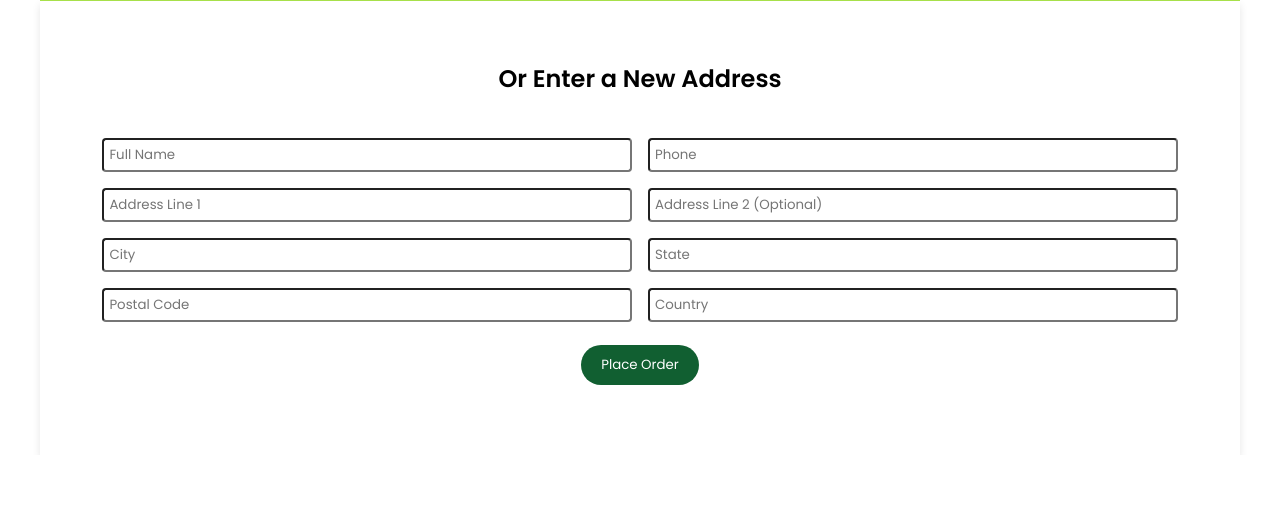
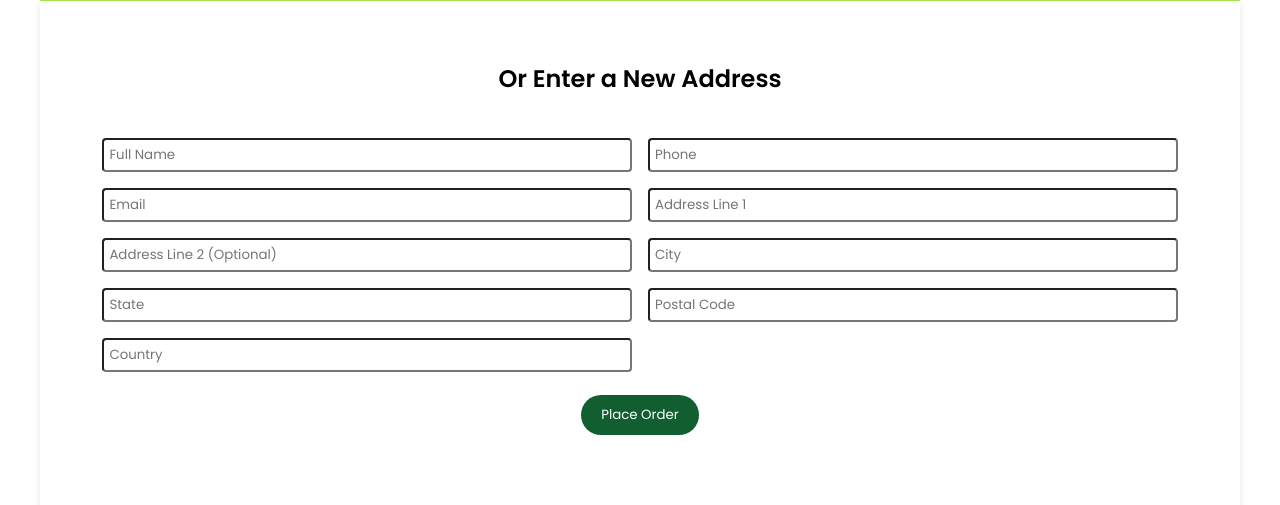
Before and after one commit to murali2p/nirviyu-ecommerce, a Flask app: page /address in a window 1280 px wide. Shown: the part 381-886 px from the top of the page. Before the commit the page ends 766 px from the top, so only its background shows below. Run offline with Flask 3, Linux system fonts and the light colour scheme; the visitor is signed in with stand-in values (Sample User, id 1); data that the repository does not hold is empty.

Commit message:
added user email workflow

```diff
--- a/app.py
+++ b/app.py
@@ -342,11 +342,12 @@ def add_to_order():
             state = request.form['state']
             postal_code = request.form['postal_code']
             country = request.form['country']
+            email=request.form['email']
 
             cursor.execute("""
-                INSERT INTO addresses (user_id, full_name, phone, address_line1, address_line2, city, state, postal_code, country, is_default)
-                VALUES (%s, %s, %s, %s, %s, %s, %s, %s, %s,%s)
-            """, (current_user.id, full_name, phone, address_line1, address_line2, city, state, postal_code, country, True))
+                INSERT INTO addresses (user_id, full_name, phone, address_line1, address_line2, city, state, postal_code, country, is_default,email)
+                VALUES (%s, %s, %s, %s, %s, %s, %s, %s, %s,%s,%s)
+            """, (current_user.id, full_name, phone, address_line1, address_line2, city, state, postal_code, country, True,email))
             connection.commit()
 
             address_id = cursor.lastrowid  # Get the ID of the newly inserted address
@@ -499,8 +500,11 @@ def payment_success(id):
 
         cursor.close()
         connection.close()
-
-        msg = Message(f'Nirviyu: Order Placed - {id}', sender='info@nirviyu.com', recipients=recipients)
+        connection = mysql.connector.connect(**db_config)
+        cursor = connection.cursor()
+        cursor.execute("select email from addresses where user_id =%s",(order['cust_id'],))
+        email=cursor.fetchone()
+        msg = Message(f'Nirviyu: Order Placed - {id}', sender='info@nirviyu.com', recipients=[email[0]])
         msg.body = (f'Hi {current_user.username} \n\n You order has been placed. \n\n regards \n Team Nirivyu \n This is an auto generated email.Do not Reply.****')
         mail.send(msg)
 
--- a/templates/address.html
+++ b/templates/address.html
@@ -52,6 +52,13 @@ content %}
         placeholder="Phone"
         required
       />
+      <input
+      class="new-add-el"
+      type="email"
+      name="email"
+      placeholder="Email"
+      required
+    />
       <input
         class="new-add-el"
         type="text"
```
